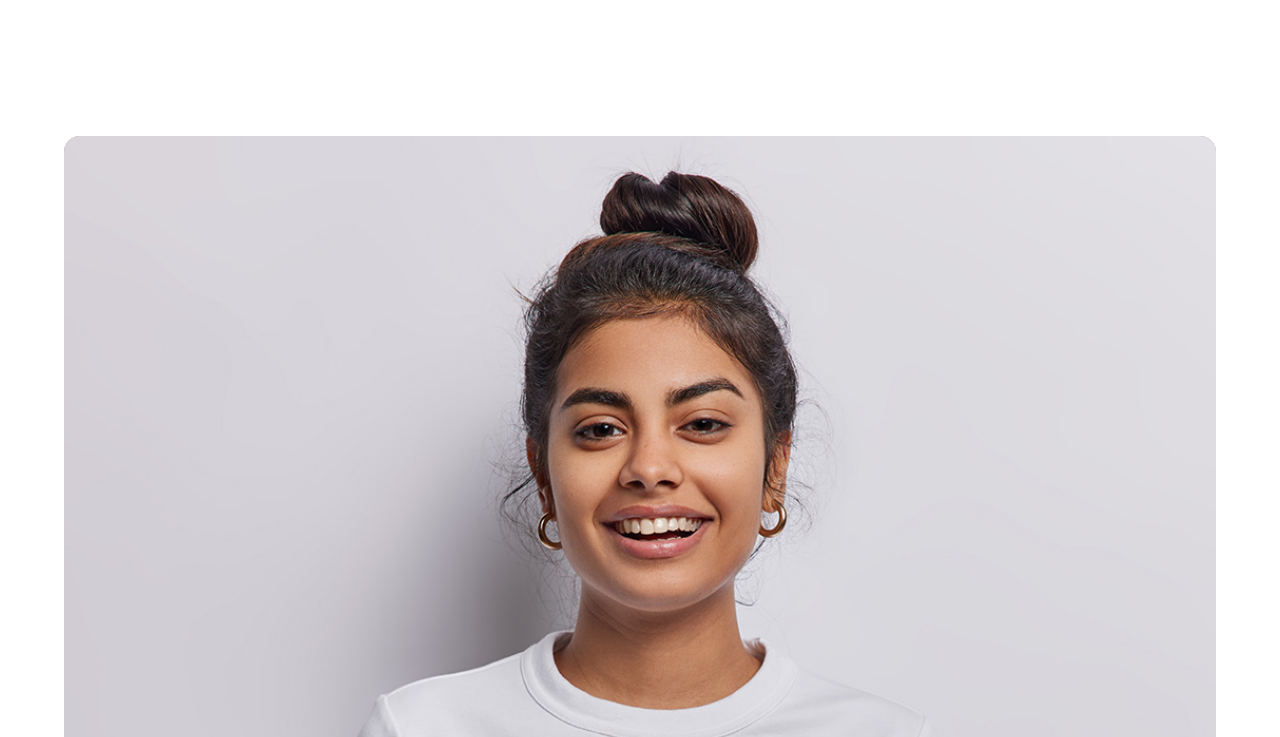
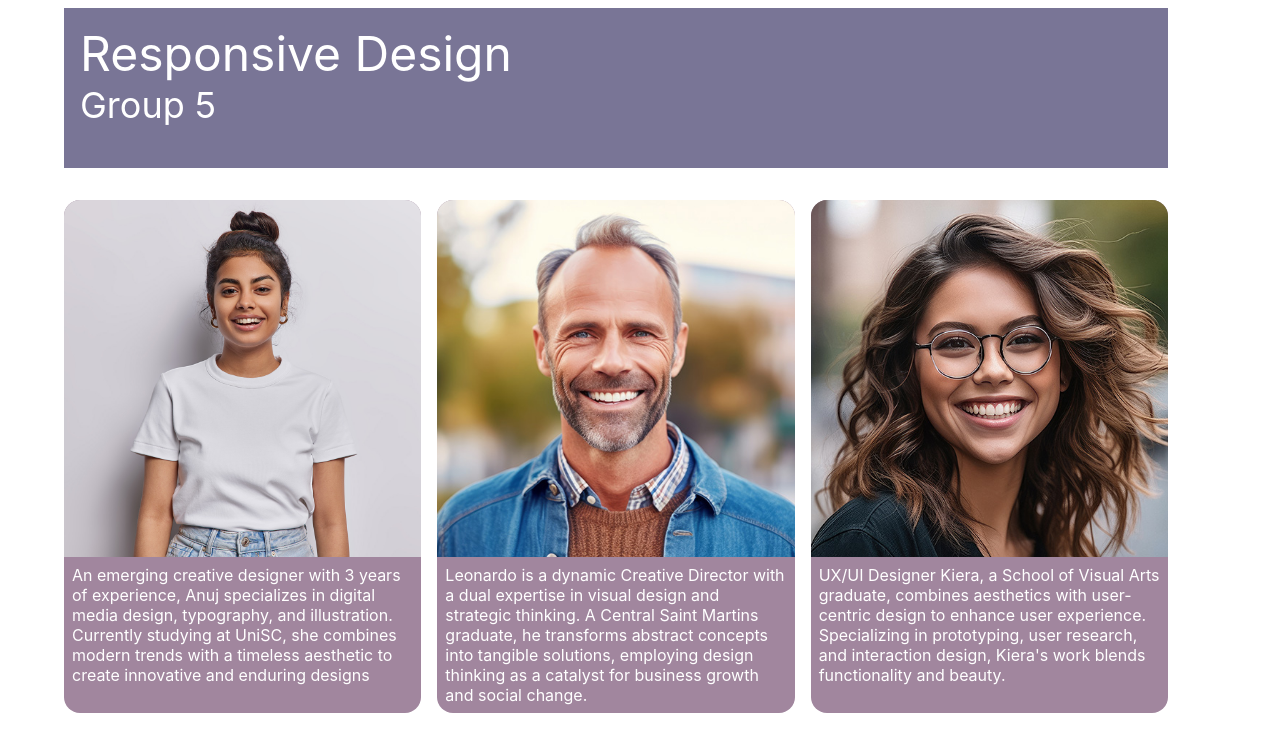
Before and after one commit to ShovelingBear/DES222_Testing, a plain HTML site: page index.html in a window 1280 px wide. Shown: the top 737 px of the page. Drawn offline with Linux system fonts and the light colour scheme.

Commit message:
Update style.css

```diff
--- a/style.css
+++ b/style.css
@@ -5,22 +5,14 @@ This is applied to the 'root' psuedo-element, which just means that these color
 variables are available to be used anywhere in our html document
 */
 :root {
-    --color1: #FFCDB2;
-    --color2: #FFB4A2;
-    --color3: #E5989B;
-    --color4: #B5838D;
-    --color5: #6D6875;
     --white-font: #FFFFFF;
     --black-font: #000000;
-<<<<<<< Updated upstream
-=======
     --color5: #0B1D51;
     --color4: #797596;
     --color3: #A1869E;
     --color2: #BBADA0;
     --color1: #D1C6AD;
     /* add in other color variables for color pallete */
->>>>>>> Stashed changes
 }
 
 
@@ -28,46 +20,26 @@ variables are available to be used anywhere in our html document
 .main-container {
     max-width: 72em;
     margin: 0 auto;
-<<<<<<< Updated upstream
-    font: 1em Helvetica, arial, sans-serif;
-    color: var(--white-font);
-=======
     font-family: Inter;
     color: white;
     /* TODO: set the main font color */
->>>>>>> Stashed changes
 }
-
-
-.main-container > * {
-    min-height: 2em;
-}
-
 
 /* Here we define the aspects of style of our elements other than their grid layout */
 
 .banner {
-<<<<<<< Updated upstream
-    background-color: var(--color4);
     min-height: 8em;
-=======
-    /* TODO: banner styling */
     background-color: #797596;
->>>>>>> Stashed changes
     padding: 1em;
 }
 
 .banner-title {
-<<<<<<< Updated upstream
-=======
     /* TODO: banner main title font styling */
->>>>>>> Stashed changes
     font-size: 3em;
 }
 
 .banner-subtitle {
-<<<<<<< Updated upstream
-    font-size: 2em;
+    font-size: 2.25em;
 }
 
 .team-member-card-panel {
@@ -84,11 +56,6 @@ variables are available to be used anywhere in our html document
     overflow: hidden;
 }
 
-=======
-    /* TODO: banner subtitle font styling */
-    font-size: 2.25em;
-}
-
 .team-member-card {
     /* TODO: style the card as a column based flexbox with rounded corners */
     background-color: #A1869E;
@@ -97,20 +64,17 @@ variables are available to be used anywhere in our html document
 }
 
 /* this is the equivalent of setting the image rectangle to "Fill Container" in Figma */
->>>>>>> Stashed changes
 .team-member-card-image {
     max-width: 100%;
 }
 
 .team-member-card-blurb {
-<<<<<<< Updated upstream
     padding: 0.5em;
 }
 
 
 .team-description {
     background-color: beige;
-=======
     /* TODO: style the blurb with padding */
     padding: 0.5em;
 }
@@ -123,7 +87,6 @@ variables are available to be used anywhere in our html document
     text-align: center;
     padding-top: 0.3em;
     border-radius: 0.5em;
->>>>>>> Stashed changes
 }
 
 .section-header {
@@ -137,33 +100,26 @@ variables are available to be used anywhere in our html document
 
 /* now we create names for the grid areas for specific elements */
 #banner {
-<<<<<<< Updated upstream
-    grid-area: bn1;
-=======
     /* TODO: give the grid-area a name */
     grid-area: ban;
->>>>>>> Stashed changes
+
 }
 
 
 #teamMemberCard1 {
-<<<<<<< Updated upstream
-=======
+
     /* TODO: give the grid-area a name */
->>>>>>> Stashed changes
     grid-area: tm1;
 }
 
 #teamMemberCard2 {
-<<<<<<< Updated upstream
-=======
+
     /* TODO: give the grid-area a name */
->>>>>>> Stashed changes
     grid-area: tm2;
 }
 
 #teamMemberCard3 {
-<<<<<<< Updated upstream
+
     grid-area: tm3;
 }
 
@@ -190,10 +146,6 @@ variables are available to be used anywhere in our html document
 
 /* Use a 12 column flexible layout grid */
 /* For vertical layout we use a margin, rather than grid-rows */
-=======
-    /* TODO: give the grid-area a name */
-    grid-area: tm3;
-}
 
 #ourClientsTitle {
     /* TODO: give the grid-area a name */
@@ -241,7 +193,6 @@ variables are available to be used anywhere in our html document
 }
 
 /* Use a flexible layout grid */
->>>>>>> Stashed changes
 .main-container {
     display: grid;
     /* grid-template-columns: repeat(12, [col-start] 1fr); */
@@ -256,26 +207,7 @@ Because this CSS definition comes first, it will apply by default. Then we overr
 media queries for progressively bigger screen widths
 */
 .main-container {
-<<<<<<< Updated upstream
     grid-template:
-        "bn1 bn1 bn1 bn1" minmax(8em, auto)
-        " .   .   .   . " minmax(2em, auto)
-        "tm1 tm1 tm1 tm1" minmax(32em, auto)
-        " .   .   .   . " minmax(2em, auto)
-        "tm2 tm2 tm2 tm2" minmax(32em, auto)
-        " .   .   .   . " minmax(2em, auto)
-        "tm3 tm3 tm3 tm3" minmax(32em, auto)
-        " .   .   .   . " minmax(2em, auto)
-        "td1 td1 td1 td1" minmax(14em, auto)
-        " .   .   .   . " minmax(2em, auto)
-        "sh1 sh1 sh1 sh1" minmax(8em, auto)
-        " .   .   .   . " minmax(2em, auto)
-        "sc1 sc1 sc1 sc1" minmax(68em, auto)
-        " .   .   .   . " minmax(2em, auto)
-        "sc2 sc2 sc2 sc2" minmax(68em, auto)
-        " .   .   .   . " minmax(2em, auto)
-        "sc3 sc3 sc3 sc3" minmax(68em, auto)
-=======
     /* TODO: setup the grid-template for mobile phone layout */
     grid-template:
         "ban ban ban ban" minmax(8em, auto)
@@ -293,31 +225,12 @@ media queries for progressively bigger screen widths
         "ci5 ci5 ci6 ci6" minmax(8em, auto)
         "ci7 ci7 ci8 ci8" minmax(8em, auto)
         " .   .   .   . " minmax(2em, auto)
->>>>>>> Stashed changes
 }
 
 
 
 @media (min-width: 32em) and (max-resolution: 200dpi) {
     .main-container {
-<<<<<<< Updated upstream
-        grid-template:
-        "bn1 bn1 bn1 bn1 bn1 bn1 bn1 bn1" minmax(8em, auto)
-        " .   .   .   .   .   .   .   . " minmax(2em, auto)
-        "tm1 tm1 tm1 tm1 tm2 tm2 tm2 tm2" minmax(32em, auto)
-        " .   .   .   .   .   .   .   . " minmax(2em, auto)
-        " .   .  tm3 tm3 tm3 tm3  .   . " minmax(32em, auto)
-        " .   .   .   .   .   .   .   . " minmax(2em, auto)
-        "td1 td1 td1 td1 td1 td1 td1 td1" minmax(14em, auto)
-        " .   .   .   .   .   .   .   . " minmax(2em, auto)
-        "sh1 sh1 sh1 sh1 sh1 sh1 sh1 sh1" minmax(8em, auto)
-        " .   .   .   .   .   .   .   . " minmax(2em, auto)
-        "sc1 sc1 sc1 sc1 sc1 sc1 sc1 sc1" minmax(68em, auto)
-        " .   .   .   .   .   .   .   . " minmax(2em, auto)
-        "sc2 sc2 sc2 sc2 sc2 sc2 sc2 sc2" minmax(68em, auto)
-        " .   .   .   .   .   .   .   . " minmax(2em, auto)
-        "sc3 sc3 sc3 sc3 sc3 sc3 sc3 sc3" minmax(68em, auto)
-=======
         /* TODO: setup the grid-template for tablet layout */
         grid-template:
             "ban ban ban ban ban ban ban ban" minmax(8em, auto)
@@ -333,7 +246,6 @@ media queries for progressively bigger screen widths
             "ci5 ci5 ci5 ci5 ci6 ci6 ci6 ci6" minmax(16em, auto)
             "ci7 ci7 ci7 ci7 ci8 ci8 ci8 ci8" minmax(16em, auto)
             " .   .   .   .   .   .   .   . " minmax(2em, auto)
->>>>>>> Stashed changes
     }
 }
 
@@ -341,22 +253,6 @@ media queries for progressively bigger screen widths
 
 @media (min-width: 50em) and (max-resolution: 200dpi) {
     .main-container {
-<<<<<<< Updated upstream
-        grid-template:
-        "bn1 bn1 bn1 bn1 bn1 bn1 bn1 bn1 bn1 bn1 bn1 bn1" minmax(8em, auto)
-        " .   .   .   .   .   .   .   .   .   .   .   . " minmax(2em, auto)
-        "tm1 tm1 tm1 tm1 tm2 tm2 tm2 tm2 tm3 tm3 tm3 tm3" minmax(32em, auto)
-        " .   .   .   .   .   .   .   .   .   .   .   . " minmax(2em, auto)
-        "td1 td1 td1 td1 td1 td1 td1 td1 td1 td1 td1 td1" minmax(14em, auto)
-        " .   .   .   .   .   .   .   .   .   .   .   . " minmax(2em, auto)
-        "sh1 sh1 sh1 sh1 sh1 sh1 sh1 sh1 sh1 sh1 sh1 sh1" minmax(8em, auto)
-        " .   .   .   .   .   .   .   .   .   .   .   . " minmax(2em, auto)
-        "sc1 sc1 sc1 sc1 sc1 sc1 sc1 sc1 sc1 sc1 sc1 sc1" minmax(68em, auto)
-        " .   .   .   .   .   .   .   .   .   .   .   . " minmax(2em, auto)
-        "sc2 sc2 sc2 sc2 sc2 sc2 sc2 sc2 sc2 sc2 sc2 sc2" minmax(68em, auto)
-        " .   .   .   .   .   .   .   .   .   .   .   . " minmax(2em, auto)
-        "sc3 sc3 sc3 sc3 sc3 sc3 sc3 sc3 sc3 sc3 sc3 sc3" minmax(68em, auto)
-=======
         /* TODO: setup the grid-template for desktop layout */
         grid-template:
             "ban ban ban ban ban ban ban ban ban ban ban ban" minmax(8em, auto)
@@ -368,6 +264,6 @@ media queries for progressively bigger screen widths
             "ci1 ci1 ci1 ci2 ci2 ci2 ci3 ci3 ci3 ci4 ci4 ci4" minmax(16em, auto)
             " .   .   .   .   .   .   .   .   .   .   .   . " minmax(1em, auto)
             "ci5 ci5 ci5 ci6 ci6 ci6 ci7 ci7 ci7 ci8 ci8 ci8" minmax(16em, auto)
->>>>>>> Stashed changes
+
     }
 }
```
